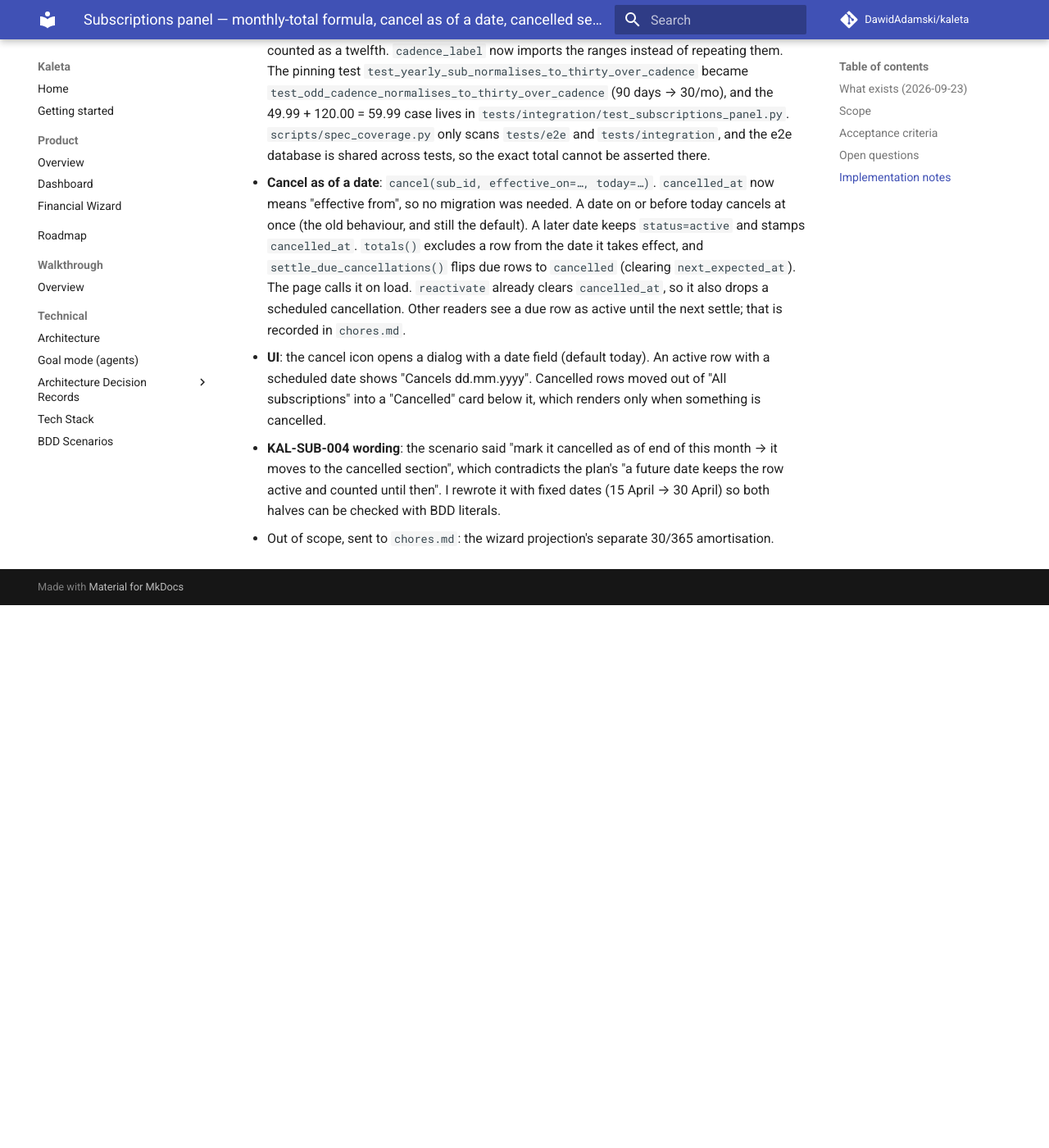
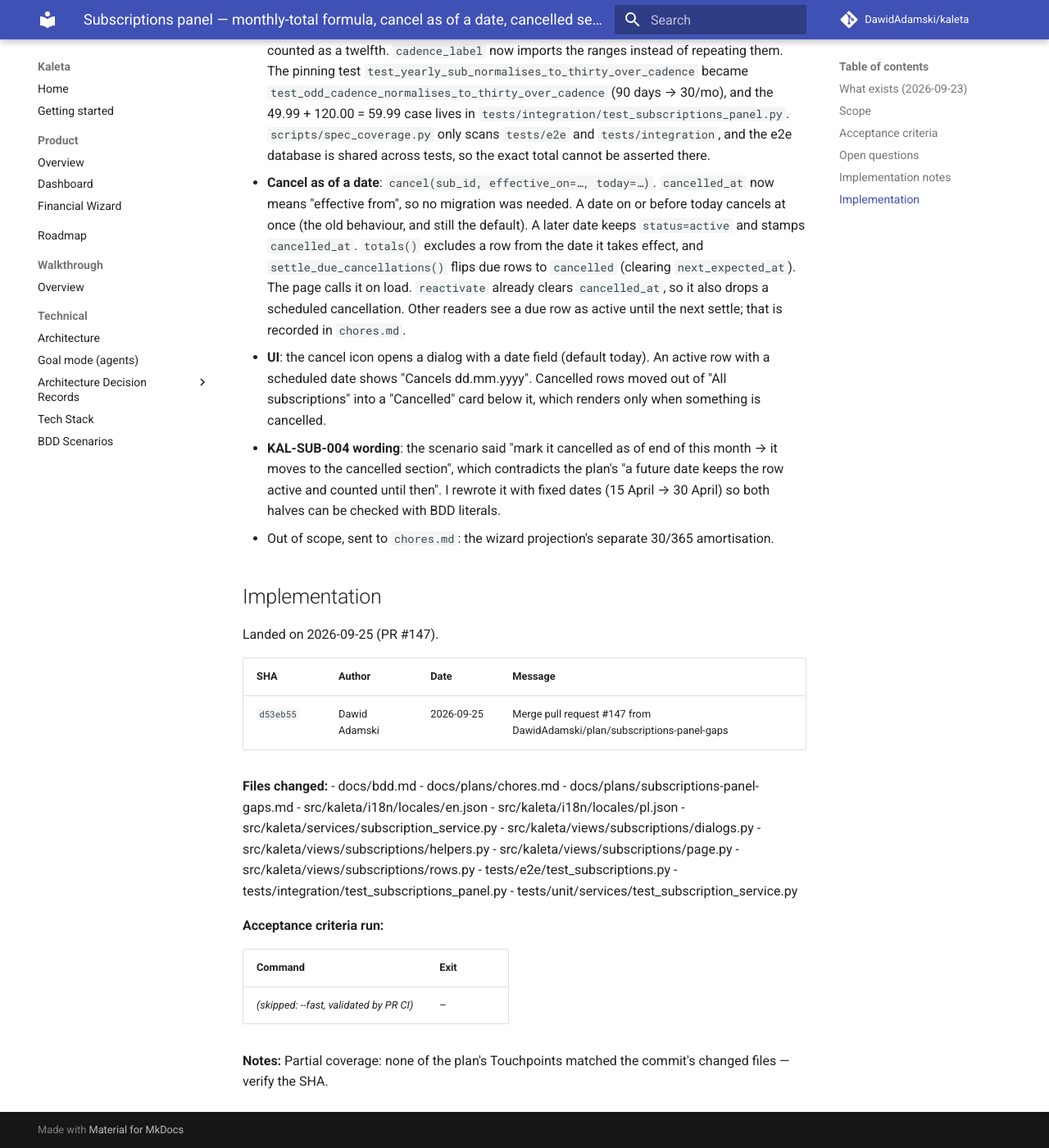
Before and after one commit to DawidAdamski/kaleta, an MkDocs documentation site: the page built from docs/plans/archive/subscriptions-panel-gaps.md, in a window 1280 px wide and 1400 px high, scrolled down 1248 px. Shown: the whole window at 82% size. Built offline with MkDocs 1.6.1 and Material for MkDocs 9.7.7, drawn with Linux system fonts in a browser that asks for light colours; comment, search, counter and statistics services are not loaded; before the commit the page ends 1986 px from its top, so only the background shows below that.

Commit message:
docs(plans): archive subscriptions-panel-gaps (#147)

```diff
--- a/docs/plans/subscriptions-panel-gaps.md
+++ b/docs/plans/archive/subscriptions-panel-gaps.md
@@ -3,14 +3,15 @@ plan_id: subscriptions-panel-gaps
 title: Subscriptions panel — monthly-total formula, cancel as of a date, cancelled section
 area: transactions
 effort: small
-status: in-progress
-roadmap_ref: ../roadmap.md#transactions
+status: archived
+archived_at: 2026-09-25
+roadmap_ref: ../../roadmap.md#transactions
 ---
 
 # Subscriptions panel — monthly-total formula, cancel as of a date, cancelled section
 
 Gap-closing plan for issue #8 (`KAL-SUB-002`, `KAL-SUB-004`), from
-[`audit-planned-vs-code`](archive/audit-planned-vs-code.md). `KAL-SUB-001` and
+[`audit-planned-vs-code`](audit-planned-vs-code.md). `KAL-SUB-001` and
 `KAL-SUB-003` are `@automated`.
 
 ## What exists (2026-09-23)
@@ -81,3 +82,34 @@ Gap-closing plan for issue #8 (`KAL-SUB-002`, `KAL-SUB-004`), from
   checked with BDD literals.
 - Out of scope, sent to `chores.md`: the wizard projection's separate
   30/365 amortisation.
+
+## Implementation
+
+Landed on 2026-09-25 (PR #147).
+
+| SHA | Author | Date | Message |
+|---|---|---|---|
+| `d53eb55` | Dawid Adamski | 2026-09-25 | Merge pull request #147 from DawidAdamski/plan/subscriptions-panel-gaps |
+
+**Files changed:**
+- docs/bdd.md
+- docs/plans/chores.md
+- docs/plans/subscriptions-panel-gaps.md
+- src/kaleta/i18n/locales/en.json
+- src/kaleta/i18n/locales/pl.json
+- src/kaleta/services/subscription_service.py
+- src/kaleta/views/subscriptions/dialogs.py
+- src/kaleta/views/subscriptions/helpers.py
+- src/kaleta/views/subscriptions/page.py
+- src/kaleta/views/subscriptions/rows.py
+- tests/e2e/test_subscriptions.py
+- tests/integration/test_subscriptions_panel.py
+- tests/unit/services/test_subscription_service.py
+
+**Acceptance criteria run:**
+
+| Command | Exit |
+|---|---|
+| _(skipped: --fast, validated by PR CI)_ | – |
+
+**Notes:** Partial coverage: none of the plan's Touchpoints matched the commit's changed files — verify the SHA.
```
Also changed, not shown: docs/plans/README.md (+1 -1 lines).
